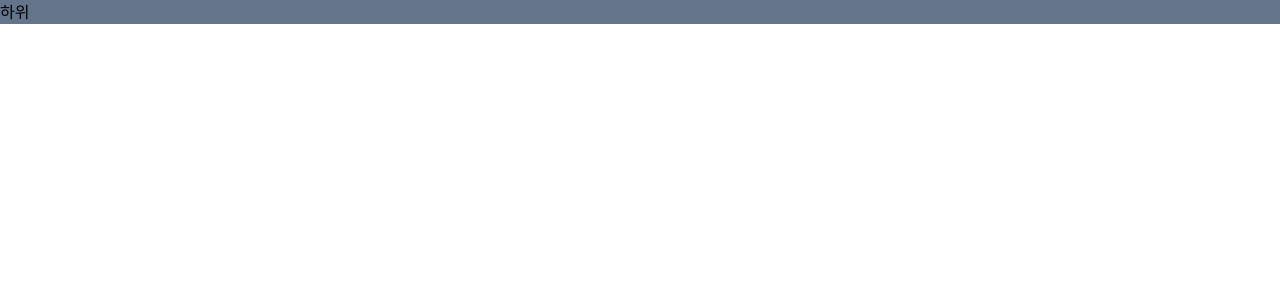
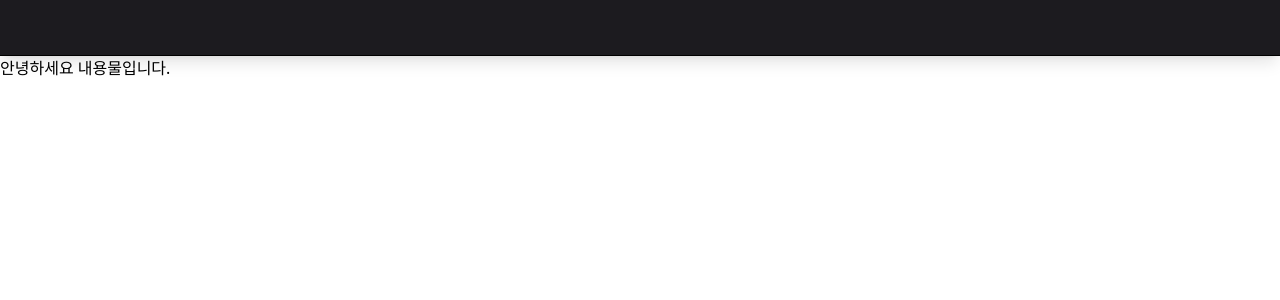
Before and after one commit to Chang-Man/billionsugar_web, a Next.js app: page / in a window 1280 px wide. Shown: the top 300 px of the page. Built offline with nearby package versions, Linux system fonts and the light colour scheme.

Commit message:
add layout

```diff
--- /dev/null
+++ b/components/layout.tsx
@@ -0,0 +1,23 @@
+import Head from 'next/head';
+import { ReactElement } from 'react';
+
+interface LayoutProps {
+  title?: string;
+  children: ReactElement;
+  seoTitle?: string;
+}
+export default function Layout({ title, seoTitle, children }: LayoutProps) {
+  return (
+    <div>
+      <Head>
+        <title>{seoTitle ? `${title} | BillionSugar` : 'BillionSugar'}</title>
+      </Head>
+      <div className="bg-black shadow-lg w-full h-14 justify-center text-lg px-10 font-medium fixed text-gray-800 border-b top-0 flex items-center"></div>
+      <div className="h-screen pt-14">{children}</div>
+    </div>
+  );
+}
+
+export function cls(...classnames: string[]) {
+  return classnames.join('');
+}
--- a/pages/api/hello.ts
+++ b/pages/api/hello.ts
@@ -1,13 +1,10 @@
 // Next.js API route support: https://nextjs.org/docs/api-routes/introduction
-import type { NextApiRequest, NextApiResponse } from 'next'
+import type { NextApiRequest, NextApiResponse } from 'next';
 
 type Data = {
-  name: string
+  name: string;
+};
+
+export default function handler(req: NextApiRequest, res: NextApiResponse<Data>) {
+  res.status(200).json({ name: 'John Doe' });
 }
-
-export default function handler(
-  req: NextApiRequest,
-  res: NextApiResponse<Data>
-) {
-  res.status(200).json({ name: 'John Doe' })
-}
--- a/pages/index.tsx
+++ b/pages/index.tsx
@@ -1,11 +1,13 @@
 import type { NextPage } from 'next';
+import { useEffect, useState } from 'react';
+import Layout from '../components/layout';
 import styles from '../styles/Home.module.css';
 
 const Home: NextPage = () => {
   return (
-    <div className="bg-slate-500">
-      <div>하위</div>
-    </div>
+    <Layout title="Home">
+      <div>안녕하세요 내용물입니다.</div>
+    </Layout>
   );
 };
 
--- a/tailwind.config.js
+++ b/tailwind.config.js
@@ -2,6 +2,9 @@
 module.exports = {
   content: ['./pages/**/*.{js,jsx,ts,tsx}', './components/**/*.{js,jsx,ts,tsx}'],
   theme: {
+    colors: {
+      black: '#1C1B1F',
+    },
     extend: {},
   },
   plugins: [],
```
Also changed, not shown: pages/_app.tsx (+4 -4 lines).
